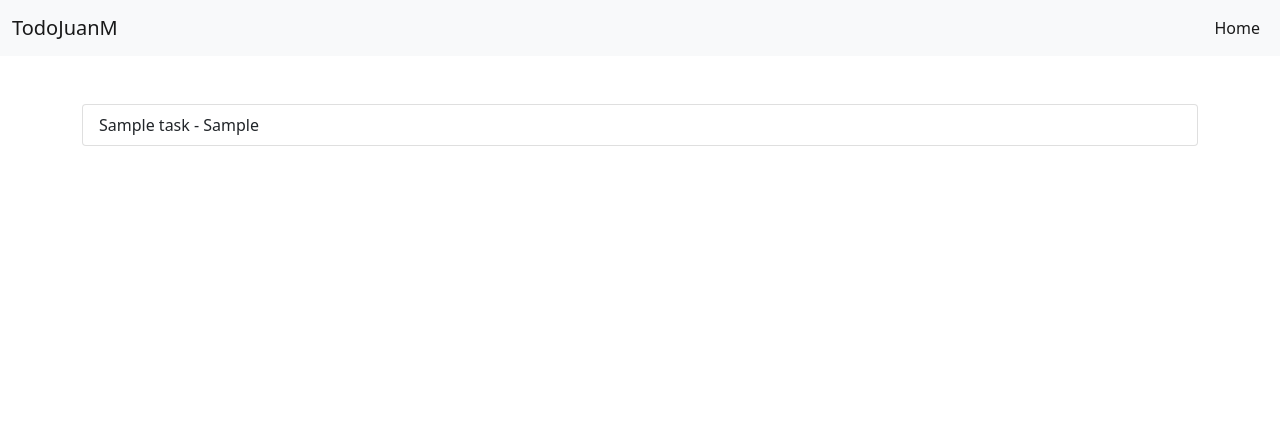
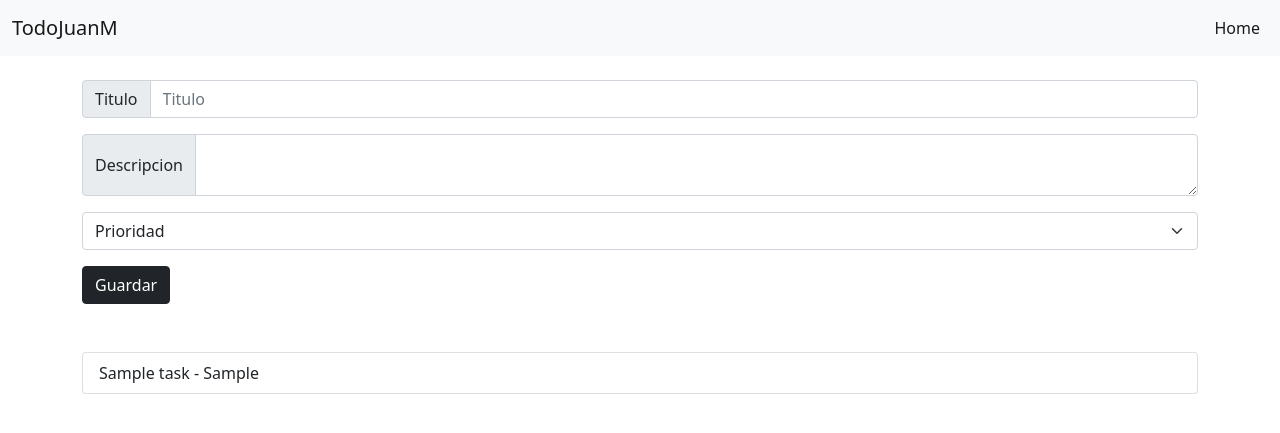
Before and after one commit to juanml30/todoWithPHP, a PHP site: page /listar in a window 1280 px wide. Shown: the top 433 px of the page. Run offline with PHP 8.4, Linux system fonts and the light colour scheme; tables that the repository leaves empty or names only in its code hold one stand-in row (values such as "Sample post").

Commit message:
Sistema general de insertar tarea y consultar tareas funcionando

```diff
--- a/app/db.php
+++ b/app/db.php
@@ -19,3 +19,14 @@ function getAllTasks()
     //4 - Cerramos la conexion [existe pero lo hace solo PDO];
     return $tasks;
 }
+
+function insertarTask($titulo, $descripcion, $prioridad, $finalizada)
+{
+    $db = new PDO('mysql:host=localhost;' . 'dbname=db_task;charset=utf8', 'root', '');
+
+    $query = $db->prepare('INSERT INTO task(titulo, descripcion, prioridad, finalizada) VALUES (?, ?, ?,?)');
+    $query->execute([$titulo, $descripcion, $prioridad, $finalizada]);
+
+    // 3. Obtengo y devuelo el ID de la tarea nueva
+    return $db->lastInsertId();
+}
--- a/app/task.php
+++ b/app/task.php
@@ -6,7 +6,23 @@ function showTasks()
 {
     include "./templates/header.php";
 
+    include "./templates/form_alta.php";
+
     getAllTasks();
+
+
 
     include "./templates/footer.php";
 }
+
+function addTask() {
+    $titulo = $_REQUEST['titulo'];
+    $prioridad = $_REQUEST['prioridad'];
+    $descripcion = $_REQUEST['descripcion'];
+    $finalizada = 0;
+
+    $id = insertarTask($titulo, $descripcion, $prioridad, $finalizada);
+
+    // redirijo al home
+    header("Location: " . BASE_URL);
+}
--- a/router.php
+++ b/router.php
@@ -6,7 +6,7 @@ define('BASE_URL', '//' . $_SERVER['SERVER_NAME'] . ':' . $_SERVER['SERVER_PORT'
 if (!empty($_GET['action'])) {
     $action = $_GET['action'];
 } else {
-    $action = 'home';
+    $action = 'listar';
 }
 
 $params = explode('/', $action);
@@ -16,6 +16,9 @@ switch ($params[0]) {
         // listar todas las tareas
         showTasks();
         break;
+    case 'insertar':
+        addTask();
+        break;
     default:
         echo "Pagina no encontrada";
 }
--- /dev/null
+++ b/templates/form_alta.php
@@ -0,0 +1,24 @@
+<form action="insertar" method="POST" class="my-4">
+
+    <div class="input-group mb-3">
+        <span class="input-group-text" id="titulo">Titulo</span>
+        <input name="titulo" type="text" class="form-control" placeholder="Titulo" aria-label="titulo" aria-describedby="titulo">
+    </div>
+
+    <div class="input-group mb-3">
+        <span class="input-group-text">Descripcion</span>
+        <textarea name="descripcion" class="form-control" aria-label="Descripcion"></textarea>
+    </div>
+
+    <select name="prioridad" class="form-select mb-3" aria-label="Default select example">
+        <option selected>Prioridad</option>
+        <option value="1">1</option>
+        <option value="2">2</option>
+        <option value="3">3</option>
+        <option value="4">3</option>
+        <option value="5">3</option>
+    </select>
+
+    <button type="submit" class="btn btn-dark">Guardar</button>
+
+</form>
```
